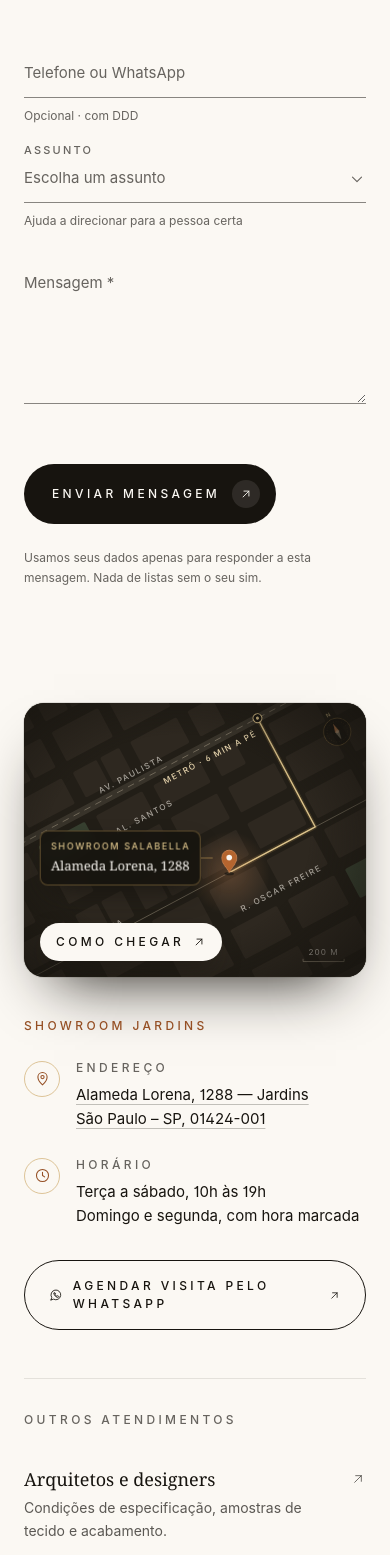
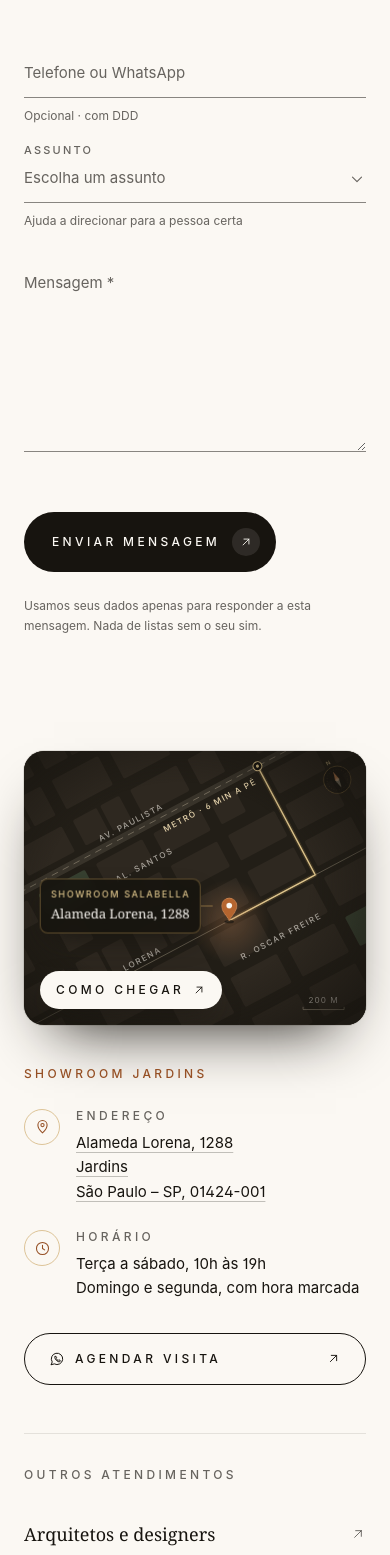
Before and after one commit to igorhirsc/Claude-Code, a React (Vite) app in the folder salabella/: page /contato in a window 390 px wide. Shown: the part 1479-3034 px from the top of the page. Built offline with nearby package versions, Linux system fonts and the light colour scheme.

Commit message:
Polish contact map layout, contato sidebar, header at md breakpoint
Co-Authored-By: Claude Opus 5.5 <noreply@anthropic.com>
Claude-Session: https://claude.ai/code/session_01AxXj2wk2R9QtbL2SN6GcrH

```diff
--- a/salabella/src/components/layout/Header.tsx
+++ b/salabella/src/components/layout/Header.tsx
@@ -114,7 +114,7 @@ export function Header() {
           SALABELLA
         </NavLink>
 
-        <nav aria-label="Principal" className="hidden items-center gap-10 md:flex">
+        <nav aria-label="Principal" className="hidden items-center gap-7 md:flex lg:gap-10">
           {LINKS.map((l) => (
             <NavLink
               key={l.to}
@@ -158,14 +158,14 @@ export function Header() {
             target="_blank"
             rel="noreferrer"
             className={clsx(
-              'eyebrow hidden items-center gap-2 rounded-full border px-5 py-2.5 transition-colors duration-200 sm:inline-flex',
+              'eyebrow hidden items-center gap-2 rounded-full border px-5 py-2.5 whitespace-nowrap transition-colors duration-200 sm:inline-flex md:max-lg:size-10 md:max-lg:justify-center md:max-lg:px-0',
               onDark
                 ? 'border-linen-50/70 text-linen-50 hover:border-brass-300 hover:bg-brass-300 hover:text-ink-900'
                 : 'border-brass-400 text-ink-900 hover:border-ink-900 hover:bg-ink-900 hover:text-linen-50',
             )}
           >
             <WhatsAppIcon size={15} />
-            Fale conosco
+            <span className="md:max-lg:sr-only">Fale conosco</span>
           </a>
 
           <button
--- a/salabella/src/components/ui/StoreMap.tsx
+++ b/salabella/src/components/ui/StoreMap.tsx
@@ -84,7 +84,7 @@ const STREET_ADDRESS = ADDRESS_LINES[0].split(' — ')[0]
 const LABELS = [
   { text: 'AV. PAULISTA', x: -112, y: PAULISTA - 10 },
   { text: 'AL. SANTOS', x: -118, y: -126 },
-  { text: 'AL. LORENA', x: -262, y: LORENA - 6 },
+  { text: 'AL. LORENA', x: -200, y: LORENA - 6 },
   { text: 'R. OSCAR FREIRE', x: -10, y: 60 },
 ]
 
--- a/salabella/src/pages/Contato.tsx
+++ b/salabella/src/pages/Contato.tsx
@@ -519,7 +519,7 @@ export default function Contato() {
                         <textarea
                           id="contato-mensagem"
                           name="mensagem"
-                          rows={5}
+                          rows={7}
                           required
                           placeholder=" "
                           value={values.mensagem}
@@ -527,7 +527,7 @@ export default function Contato() {
                           onBlur={() => blur('mensagem')}
                           aria-invalid={!!errors.mensagem || undefined}
                           aria-describedby={describedBy('mensagem')}
-                          className={clsx(controlBase, borderFor('mensagem'), 'min-h-40 resize-y')}
+                          className={clsx(controlBase, borderFor('mensagem'), 'min-h-48 resize-y')}
                         />
                         <label htmlFor="contato-mensagem" className={clsx(labelBase, labelResting, labelFloats)}>
                           Mensagem<span aria-hidden="true"> *</span>
@@ -582,7 +582,7 @@ export default function Contato() {
                   <p id="contato-showroom" className="eyebrow text-clay-600">
                     Showroom Jardins
                   </p>
-                  <dl className="mt-6 space-y-6">
+                  <dl className="mt-6 grid grid-cols-1 gap-6 sm:grid-cols-2 lg:grid-cols-1 xl:grid-cols-2">
                     <SideItem icon={<PinIcon size={17} />} label="Endereço">
                       <a
                         href={MAPS_URL}
@@ -590,8 +590,11 @@ export default function Contato() {
                         rel="noreferrer"
                         className="underline decoration-ink-900/25 underline-offset-4 transition-colors duration-200 hover:decoration-ink-900"
                       >
-                        {ADDRESS_LINES[0]}
-                        <br />
+                        {ADDRESS_LINES[0].split(' — ').map((part) => (
+                          <span key={part} className="block">
+                            {part}
+                          </span>
+                        ))}
                         {ADDRESS_LINES[1]}
                       </a>
                     </SideItem>
@@ -609,7 +612,7 @@ export default function Contato() {
                   >
                     <span className="inline-flex items-center gap-2.5">
                       <WhatsAppIcon size={16} />
-                      Agendar visita pelo WhatsApp
+                      Agendar visita
                     </span>
                     <ArrowUpRightIcon size={15} />
                   </a>
```
